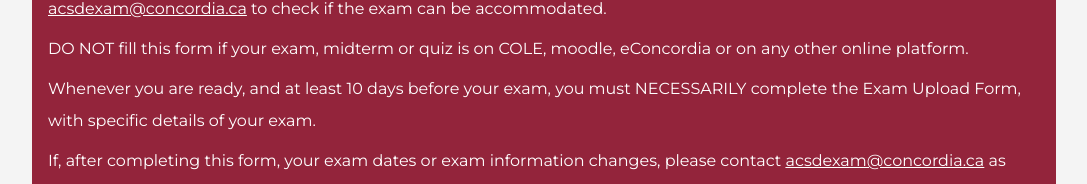
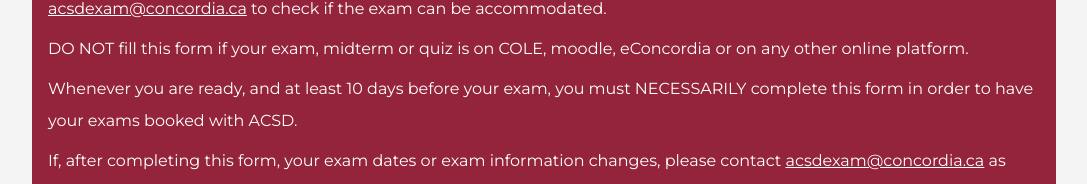
Before and after one commit to vishal-handa/Exams-Form, a React (Create React App) app in the folder exams-form/: page / in a window 1280 px wide. Shown: the part 173-357 px from the top of the page, without its empty margins (96-1183 px from the left). Built offline with nearby package versions, Linux system fonts and the light colour scheme.

Commit message:
title text update

```diff
--- a/exams-form/src/components/Title.js
+++ b/exams-form/src/components/Title.js
@@ -26,8 +26,8 @@ const Title = () => {
 
       <p>
         Whenever you are ready, and at least 10 days before your exam, you must
-        NECESSARILY complete the Exam Upload Form, with specific details of your
-        exam.
+        NECESSARILY complete this form in order to have your exams booked with
+        ACSD.
       </p>
 
       <p>
```
Also changed, not shown: 2 other files (tests, documents, lock files or other folders).
